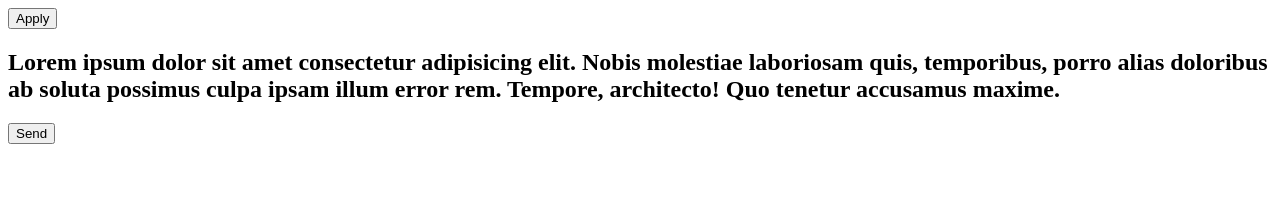
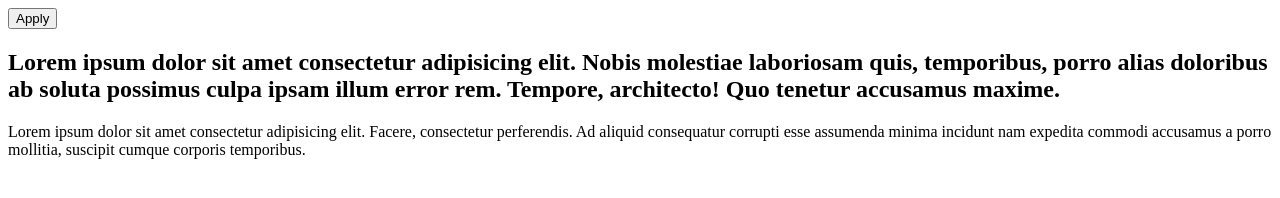
Before and after one commit to cilcenk/carapp, a plain HTML site: page src/index.html in a window 1280 px wide. Drawn offline with Linux system fonts and the light colour scheme.

Commit message:
comminggg

```diff
--- a/src/index.html
+++ b/src/index.html
@@ -9,7 +9,6 @@
         <button>Apply</button>
 <h2>Lorem ipsum dolor sit amet consectetur adipisicing elit. Nobis molestiae laboriosam quis, temporibus, porro alias doloribus ab soluta possimus culpa ipsam illum error rem. Tempore, architecto! Quo tenetur accusamus maxime.</h2>
 
-    <button>Send</button>
-
+<p>Lorem ipsum dolor sit amet consectetur adipisicing elit. Facere, consectetur perferendis. Ad aliquid consequatur corrupti esse assumenda minima incidunt nam expedita commodi accusamus a porro mollitia, suscipit cumque corporis temporibus.</p>
 </body>
 </html>
```
